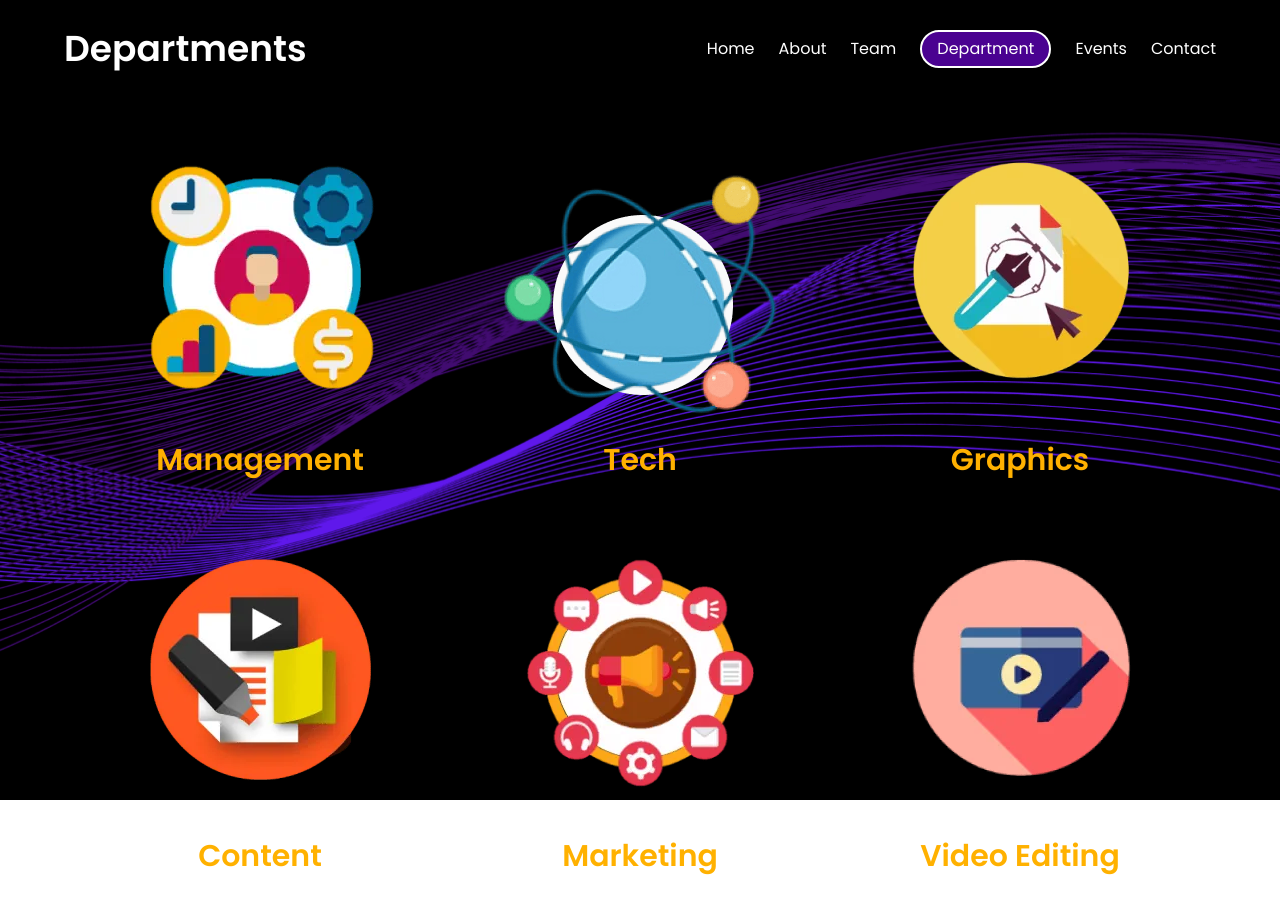
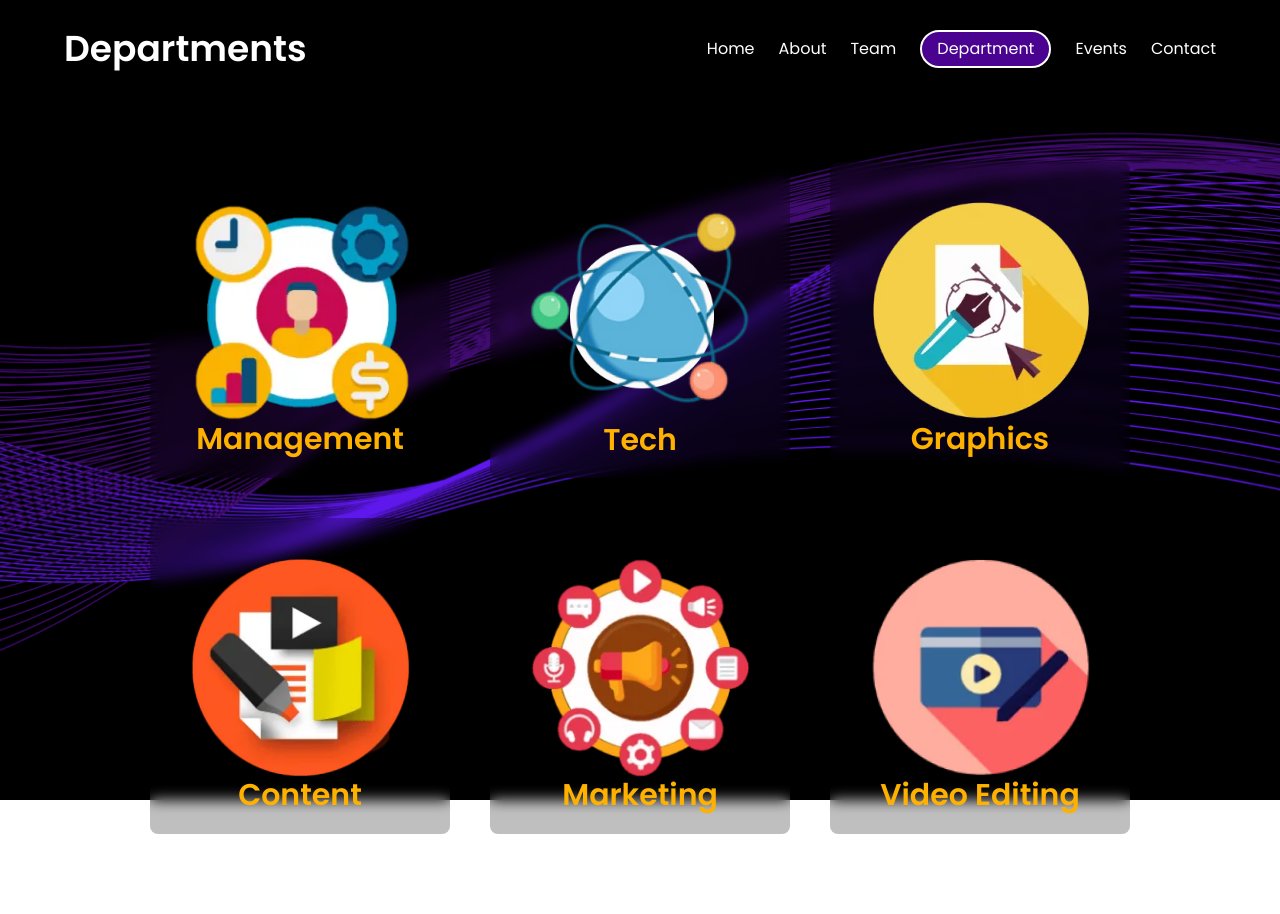
Before and after one commit to HaroonSaifi17/GFGadgips, a React (Vite) app: page /department in a window 1280 px wide. Shown: the top 914 px of the page. Built offline with nearby package versions, Linux system fonts and the light colour scheme.

Commit message:
GFG: Some small changes

```diff
--- a/src/Components/About/About.css
+++ b/src/Components/About/About.css
@@ -19,6 +19,7 @@
 }
 
 .about-wpr {
+  margin:  30px 0;
   flex-wrap: wrap;
   display: flex;
   justify-content: center;
@@ -28,11 +29,10 @@
 }
 
 .about-wpr>div {
-  margin-top: 40px;
   flex: 1;
   gap: 15px;
   column-gap: 135px;
-  max-width: 350px;
+  max-width: 400px;
   display: flex;
   flex-direction: column;
 }
--- a/src/Components/About/About.jsx
+++ b/src/Components/About/About.jsx
@@ -7,7 +7,7 @@ function About() {
       <div className="bg-wpr"></div>
       <div className="about">
         <div className="about-wpr">
-          <div className="min-w-[220px]">
+          <div className="min-w-[220px] py-10 rounded-3xl overflow-hidden bg-card p-6">
             <h2>How we work ?</h2>
             <img src="/assets/about1.webp" alt="about1" className="zoom"/>
             <p>
@@ -17,7 +17,7 @@ function About() {
               future.
             </p>
           </div>
-          <div className="min-w-[220px]">
+          <div className="min-w-[220px]  py-10 rounded-3xl overflow-hidden bg-card p-6">
             <h2>Our Goal</h2>
             <img src="/assets/about2.webp" alt="about2" className="zoom"/>
             <p>
@@ -26,7 +26,7 @@ function About() {
               and compete on a global scale.
             </p>
           </div>
-          <div className="min-w-[220px]">
+          <div className="min-w-[220px]  py-10 rounded-3xl overflow-hidden bg-card p-6">
             <h2>Why Should you Join Us?</h2>
             <img src="/assets/about3.webp" alt="about3" className="zoom"/>
             <p>
--- a/src/Components/Contact/Contact.jsx
+++ b/src/Components/Contact/Contact.jsx
@@ -6,7 +6,9 @@ function Contact() {
     <>
       <div className="bg-wpr"></div>
       <div>
-        <div className="mx-auto text-white max-w-screen-2xl px-[5vw] py-16">
+        <div className="mx-auto text-white max-w-screen-2xl flex justify-center   px-[5vw] py-16">
+          <div className="bg-card p-10 py-20 rounded-3xl overflow-hidden">
+
           <h1 className="text-[#FFB100] text-5xl font-semibold text-center">
             Get in touch!
           </h1>
@@ -14,12 +16,13 @@ function Contact() {
           <h3 className=" text-3xl font-semibold text-center">
             Contact us for any queries
           </h3>
-          <p className="mt-8 text-center max-w-[600px] mx-auto">
+          <p className="mt-8 text-center max-w-[400px] mx-auto">
             Got a question? Need assistance? Don't hesitate to reach out to us!
             Connect with us on our social media handles for updates, events, and
             exciting coding challenges. <br/> Join our
             community today and let's code our way to success together!
           </p>
+          </div>
         </div>
       </div>
     </>
--- a/src/Components/Department/Department.jsx
+++ b/src/Components/Department/Department.jsx
@@ -7,38 +7,38 @@ function Department() {
       <div className="departmentbg-wpr"></div>
       <div>
         <div className="mx-auto text-white max-w-screen-2xl px-[5vw] py-16">
-          <div className="flex flex-wrap gap-20 justify-center items-center">
-            <div className="w-[300px] h-[316px] flex flex-col justify-between items-center">
+          <div className="flex flex-wrap gap-10 justify-center items-center">
+            <div className="w-[300px] bg-card p-10 rounded-lg overflow-hidden h-[316px] flex flex-col justify-between items-center">
               <img src="/assets/departmentManagement.webp" alt="department" className="zoom" />
               <h3 className="text-center text-[#FFB100] font-semibold text-3xl">
                 Management
               </h3>
             </div>
-            <div className="w-[300px] h-[316px] flex flex-col justify-between items-center">
+            <div className="w-[300px] bg-card p-10 rounded-lg overflow-hidden  h-[316px] flex flex-col justify-between items-center">
               <img src="/assets/departmentTech.webp" alt="department" className="zoom"/>
               <h3 className="text-center text-[#FFB100] font-semibold text-3xl">
                 Tech
               </h3>
             </div>
-            <div className="w-[300px] h-[316px]  flex flex-col justify-between items-center">
+            <div className="w-[300px] bg-card p-10 rounded-lg overflow-hidden  h-[316px]  flex flex-col justify-between items-center">
               <img src="/assets/departmentGraphic.webp" alt="department" className="zoom"/>
               <h3 className="text-center text-[#FFB100] font-semibold text-3xl">
                 Graphics
               </h3>
             </div>
-            <div className="w-[300px] h-[316px] flex flex-col justify-between items-center">
+            <div className="w-[300px] bg-card p-10 rounded-lg overflow-hidden  h-[316px] flex flex-col justify-between items-center">
               <img src="/assets/departmentContent.webp" alt="department" className="zoom"/>
               <h3 className="text-center text-[#FFB100] font-semibold text-3xl">
                 Content
               </h3>
             </div>
-            <div className="w-[300px] h-[316px] flex flex-col justify-between items-center">
+            <div className="w-[300px] bg-card p-10 rounded-lg overflow-hidden  h-[316px] flex flex-col justify-between items-center">
               <img src="/assets/departmentMarketing.webp" alt="department" className="zoom"/>
               <h3 className="text-center text-[#FFB100] font-semibold text-3xl">
                 Marketing
               </h3>
             </div>
-            <div className="w-[300px] h-[316px] flex flex-col justify-between items-center">
+            <div className="w-[300px] bg-card p-10 rounded-lg overflow-hidden  h-[316px] flex flex-col justify-between items-center">
               <img src="/assets/departmentEdit.webp" alt="department" className="zoom"/>
               <h3 className="text-center text-[#FFB100] font-semibold text-3xl">
                 Video Editing
--- a/src/Components/Team/Team.css
+++ b/src/Components/Team/Team.css
@@ -11,7 +11,7 @@
   z-index: -10;
 }
 .bg-card{
-  background: rgba(0, 0, 0, 0.20);
+  background: rgba(0, 0, 0, 0.25);
   backdrop-filter: blur(7px);
 
 }
--- a/src/Components/Team/Team.jsx
+++ b/src/Components/Team/Team.jsx
@@ -14,10 +14,10 @@ function Team() {
           </div>
           <div className="flex gap-8 justify-center items-center flex-wrap mt-8">
             <div className="bg-card p-8">
-              <div className="shadow1 p-1">
+              <div className="shadow1 ">
                 <img
                   src="/assets/anushka.webp"
-                  className=" w-[250px] rounded-sm"
+                  className=" w-[250px] hover:translate-x-1 duration-500 hover:-translate-y-1 f1 rounded-sm"
                   alt=""
                 />
               </div>
@@ -27,10 +27,10 @@ function Team() {
               <h5 className="text-center text-xl">President</h5>
             </div>
             <div className="bg-card p-8">
-              <div className="shadow1 p-1">
+              <div className="shadow1 ">
                 <img
                   src="/assets/satyam.webp"
-                  className=" w-[250px] rounded-sm"
+                  className=" w-[250px] hover:translate-x-1 duration-500 hover:-translate-y-1 f1 rounded-sm"
                   alt=""
                 />
               </div>
@@ -40,10 +40,10 @@ function Team() {
               <h5 className="text-center text-xl">Voice President</h5>
             </div>
             <div className="bg-card p-8">
-              <div className="shadow1 p-1">
+              <div className="shadow1 ">
                 <img
+                  className=" w-[250px] hover:translate-x-1 duration-500 hover:-translate-y-1 f1 rounded-sm"
                   src="/assets/hardik.webp"
-                  className="w-[250px]  rounded-sm"
                   alt=""
                 />
               </div>
@@ -53,10 +53,10 @@ function Team() {
               <h5 className="text-center text-xl">General Secrectary</h5>
             </div>
             <div className="bg-card p-8">
-              <div className="shadow1 p-1">
+              <div className="shadow1 ">
                 <img
                   src="/assets/mansi.webp"
-                  className="w-[250px] rounded-sm"
+                  className=" w-[250px] hover:translate-x-1 duration-500 hover:-translate-y-1 f1 rounded-sm"
                   alt=""
                 />
               </div>
@@ -66,10 +66,10 @@ function Team() {
               <h5 className="text-center text-xl">Media Outreach Head</h5>
             </div>
             <div className="bg-card p-8">
-              <div className="shadow1 p-1">
+              <div className="shadow1 ">
                 <img
                   src="/assets/archita.webp"
-                  className=" w-[250px] rounded-sm"
+                  className=" w-[250px] hover:translate-x-1 duration-500 hover:-translate-y-1 f1 rounded-sm"
                   alt=""
                 />
               </div>
```
